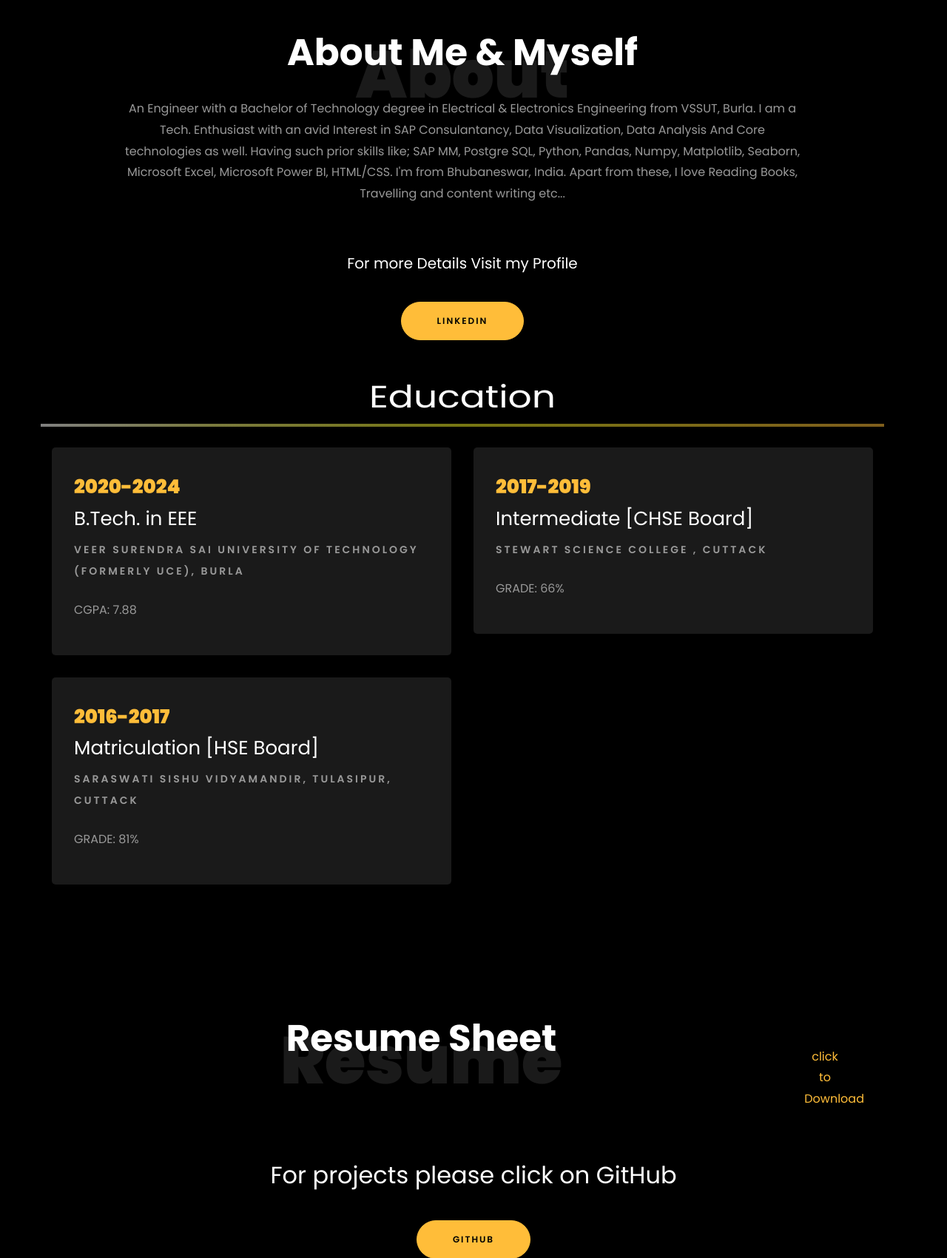
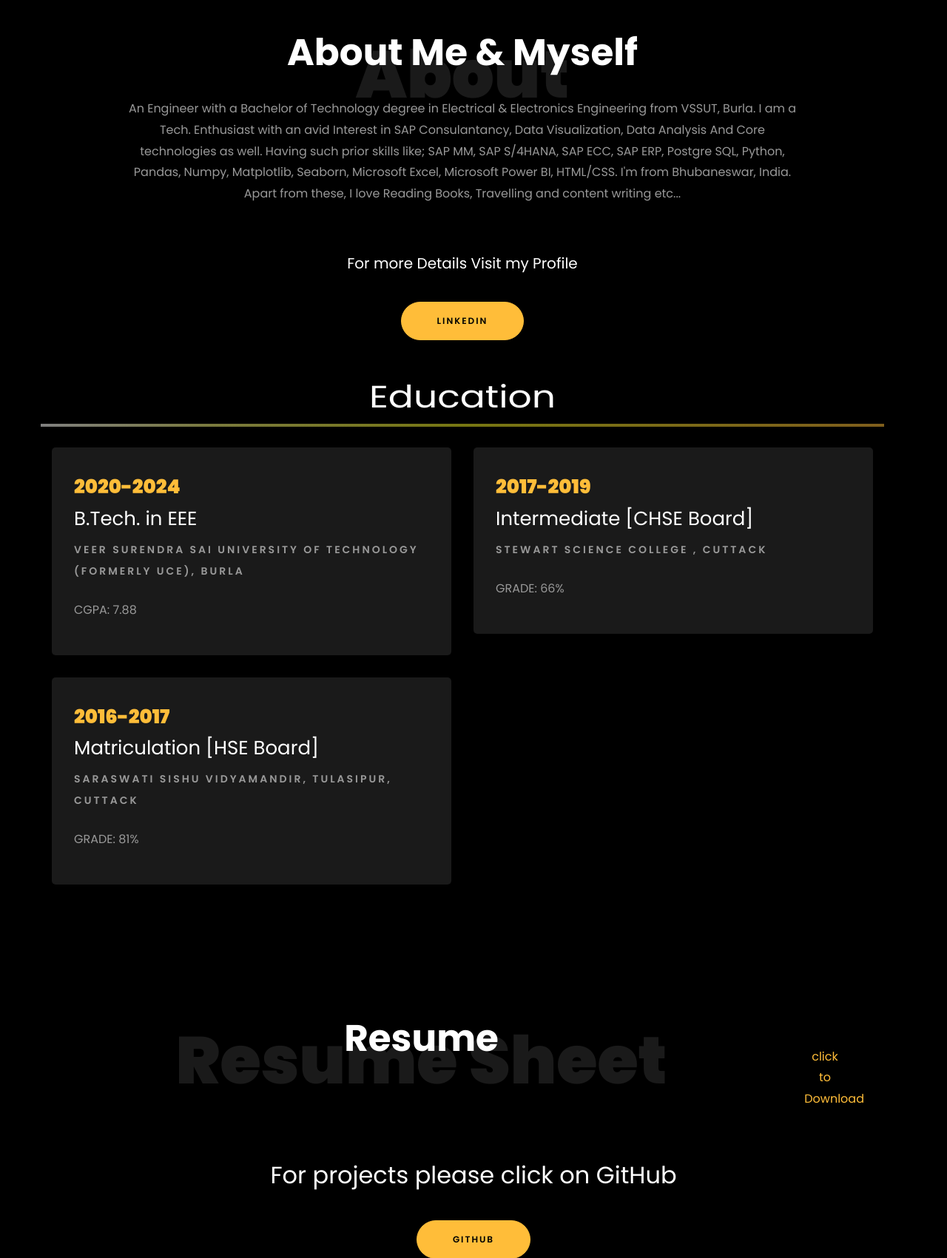
Before and after one commit to Subham8166/Subham.github.io, a plain HTML site: page index.html in a window 1280 px wide. Shown: the part 940-2641 px from the top of the page at 74% size. Drawn offline with Linux system fonts and the light colour scheme; files whose address does not match are found by name.

Commit message:
Update index.html

```diff
--- a/index.html
+++ b/index.html
@@ -268,7 +268,7 @@
 						  <div class="col-md-10 heading-section text-center ftco-animate">
 							   <h1 class="big big-2">About</h1>
 							 <h2 class="mb-4">About Me & Myself</h2>
-							 <p>An Engineer with a Bachelor of Technology degree in Electrical & Electronics Engineering from VSSUT, Burla. I am a Tech. Enthusiast with an avid Interest in SAP Consulantancy, Data Visualization, Data Analysis And Core technologies as well. Having such prior skills like; SAP MM, Postgre SQL, Python, Pandas, Numpy, Matplotlib, Seaborn, Microsoft Excel, Microsoft Power BI, HTML/CSS. I'm from Bhubaneswar, India. Apart from these, I love Reading Books, Travelling and content writing etc...</p>
+							 <p>An Engineer with a Bachelor of Technology degree in Electrical & Electronics Engineering from VSSUT, Burla. I am a Tech. Enthusiast with an avid Interest in SAP Consulantancy, Data Visualization, Data Analysis And Core technologies as well. Having such prior skills like; SAP MM, SAP S/4HANA, SAP ECC, SAP ERP, Postgre SQL, Python, Pandas, Numpy, Matplotlib, Seaborn, Microsoft Excel, Microsoft Power BI, HTML/CSS. I'm from Bhubaneswar, India. Apart from these, I love Reading Books, Travelling and content writing etc...</p>
 
 
 							 <!-- <p>I'm a Fresher </p> -->
@@ -391,14 +391,14 @@
     	<div class="container">
     		<div class="row justify-content-center pb-5">
               <div class="col-md-10 heading-section text-center ftco-animate">
-          	     <h1 class="big big-2">Resume</h1>
-                 <h2 class="mb-4">Resume Sheet</h2>
+          	     <h1 class="big big-2">Resume Sheet</h1>
+                 <h2 class="mb-4">Resume</h2>
                  <!-- <p>I'm a Fresher </p> -->
                </div>
 
 		      <div class="row justify-content-center mt-5">
     			  <div class="col-md-6 text-center ftco-animate">
-    			      <p><a href="https://drive.google.com/file/d/1kO-AlanhF55Xz10WjYGXKi0Y1sKY7jkr/view?usp=drivesdk">click to Download</a></p>
+    			      <p><a href="https://drive.google.com/file/d/1XemY_s0FZ0c-RrVTAORW8zKU0XlVjMOw/view?usp=drivesdk">click to Download</a></p>
     			   </div>
     		   </div>
             </div>
```
